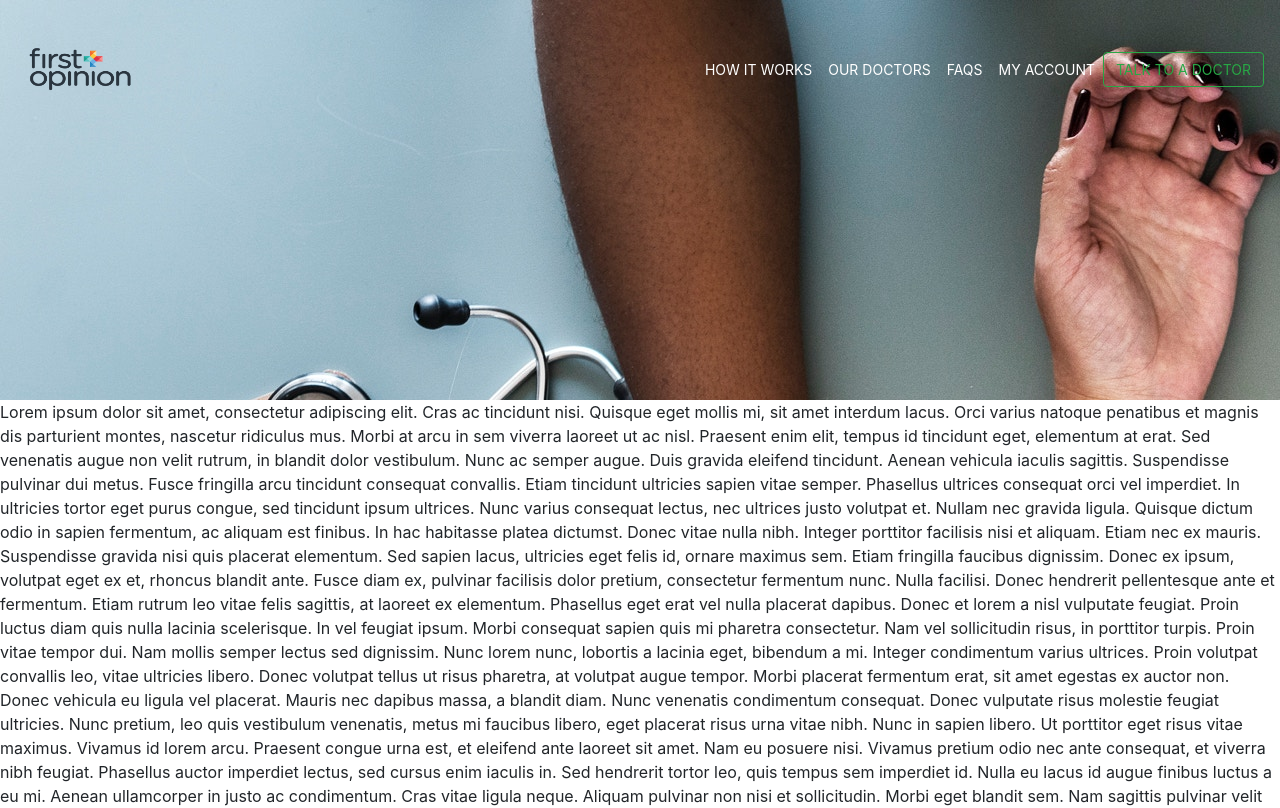
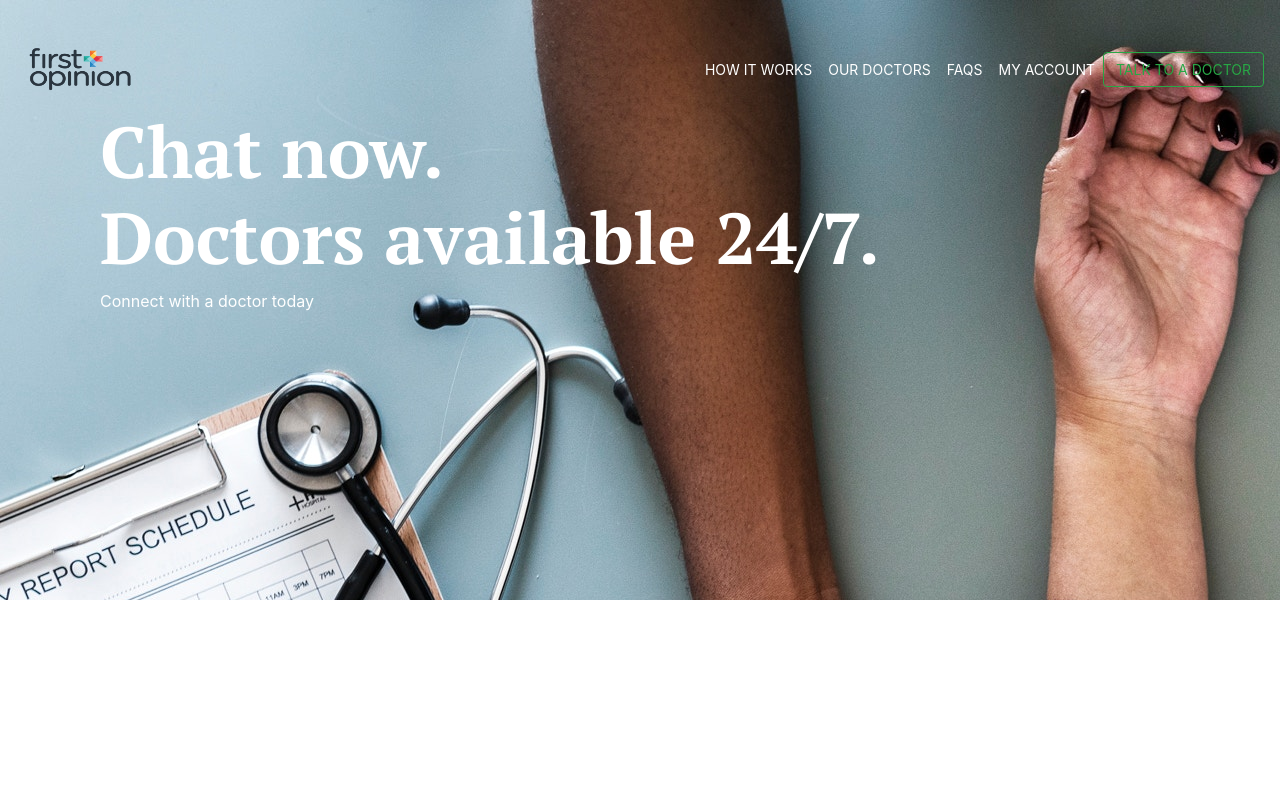
Before and after one commit to Gerardofer/curai, a React (Create React App) app in the folder refactoring/: page / in a window 1280 px wide. Shown: the top 808 px of the page. Built offline with nearby package versions, Linux system fonts and the light colour scheme.

Commit message:
refactors App component

```diff
--- a/refactoring/public/index.html
+++ b/refactoring/public/index.html
@@ -3,6 +3,7 @@
   <head>
     <meta charset="utf-8">
     <link rel="shortcut icon" href="%PUBLIC_URL%/favicon.ico">
+    <link href="https://fonts.googleapis.com/css?family=PT+Serif:700" rel="stylesheet">
     <meta name="viewport" content="width=device-width, initial-scale=1, shrink-to-fit=no">
     <meta name="theme-color" content="#000000">
     <!--
--- a/refactoring/src/App.js
+++ b/refactoring/src/App.js
@@ -1,83 +1,16 @@
 import React, { Component } from "react";
 import Navbar from "./components/Navbar/Navbar";
 import Header from "./components/Header/Header";
+import "./app.css";
 
 class App extends Component {
   render() {
     return (
-      <div className="App">
+      <div className="backgroun-image">
         <Navbar />
-        <Header />
-        <p>
-          Lorem ipsum dolor sit amet, consectetur adipiscing elit. Cras ac
-          tincidunt nisi. Quisque eget mollis mi, sit amet interdum lacus. Orci
-          varius natoque penatibus et magnis dis parturient montes, nascetur
-          ridiculus mus. Morbi at arcu in sem viverra laoreet ut ac nisl.
-          Praesent enim elit, tempus id tincidunt eget, elementum at erat. Sed
-          venenatis augue non velit rutrum, in blandit dolor vestibulum. Nunc ac
-          semper augue. Duis gravida eleifend tincidunt. Aenean vehicula iaculis
-          sagittis. Suspendisse pulvinar dui metus. Fusce fringilla arcu
-          tincidunt consequat convallis. Etiam tincidunt ultricies sapien vitae
-          semper. Phasellus ultrices consequat orci vel imperdiet. In ultricies
-          tortor eget purus congue, sed tincidunt ipsum ultrices. Nunc varius
-          consequat lectus, nec ultrices justo volutpat et. Nullam nec gravida
-          ligula. Quisque dictum odio in sapien fermentum, ac aliquam est
-          finibus. In hac habitasse platea dictumst. Donec vitae nulla nibh.
-          Integer porttitor facilisis nisi et aliquam. Etiam nec ex mauris.
-          Suspendisse gravida nisi quis placerat elementum. Sed sapien lacus,
-          ultricies eget felis id, ornare maximus sem. Etiam fringilla faucibus
-          dignissim. Donec ex ipsum, volutpat eget ex et, rhoncus blandit ante.
-          Fusce diam ex, pulvinar facilisis dolor pretium, consectetur fermentum
-          nunc. Nulla facilisi. Donec hendrerit pellentesque ante et fermentum.
-          Etiam rutrum leo vitae felis sagittis, at laoreet ex elementum.
-          Phasellus eget erat vel nulla placerat dapibus. Donec et lorem a nisl
-          vulputate feugiat. Proin luctus diam quis nulla lacinia scelerisque.
-          In vel feugiat ipsum. Morbi consequat sapien quis mi pharetra
-          consectetur. Nam vel sollicitudin risus, in porttitor turpis. Proin
-          vitae tempor dui. Nam mollis semper lectus sed dignissim. Nunc lorem
-          nunc, lobortis a lacinia eget, bibendum a mi. Integer condimentum
-          varius ultrices. Proin volutpat convallis leo, vitae ultricies libero.
-          Donec volutpat tellus ut risus pharetra, at volutpat augue tempor.
-          Morbi placerat fermentum erat, sit amet egestas ex auctor non. Donec
-          vehicula eu ligula vel placerat. Mauris nec dapibus massa, a blandit
-          diam. Nunc venenatis condimentum consequat. Donec vulputate risus
-          molestie feugiat ultricies. Nunc pretium, leo quis vestibulum
-          venenatis, metus mi faucibus libero, eget placerat risus urna vitae
-          nibh. Nunc in sapien libero. Ut porttitor eget risus vitae maximus.
-          Vivamus id lorem arcu. Praesent congue urna est, et eleifend ante
-          laoreet sit amet. Nam eu posuere nisi. Vivamus pretium odio nec ante
-          consequat, et viverra nibh feugiat. Phasellus auctor imperdiet lectus,
-          sed cursus enim iaculis in. Sed hendrerit tortor leo, quis tempus sem
-          imperdiet id. Nulla eu lacus id augue finibus luctus a eu mi. Aenean
-          ullamcorper in justo ac condimentum. Cras vitae ligula neque. Aliquam
-          pulvinar non nisi et sollicitudin. Morbi eget blandit sem. Nam
-          sagittis pulvinar velit id aliquam. Nam ipsum tortor, viverra eget
-          dapibus non, fermentum vel lorem. Vestibulum ac dolor diam. Nunc ac
-          nisi et nunc eleifend viverra at maximus enim. Aenean volutpat enim at
-          magna gravida viverra. Integer ex massa, viverra sed ultrices quis,
-          euismod ut urna. Phasellus quis mi sit amet risus posuere mattis. Nunc
-          nec efficitur lectus. Nunc tempor orci vel tellus volutpat venenatis.
-          Phasellus ipsum massa, faucibus sit amet viverra vitae, posuere at ex.
-          Pellentesque vitae erat id felis feugiat tincidunt. Nunc gravida,
-          felis vel dapibus euismod, est urna blandit mauris, vitae pharetra
-          justo tortor ac justo. Nunc ultrices nunc sit amet blandit porta. Sed
-          ut urna at ipsum faucibus placerat accumsan nec massa. Suspendisse ac
-          metus sed turpis hendrerit finibus. Vestibulum venenatis ac nisl a
-          congue. In hac habitasse platea dictumst. Nulla fringilla facilisis
-          venenatis. Ut eros mi, auctor et tellus non, ornare finibus mauris.
-          Fusce molestie consequat ipsum, sit amet luctus orci ultricies sit
-          amet. Class aptent taciti sociosqu ad litora torquent per conubia
-          nostra, per inceptos himenaeos. Mauris ut nibh ac magna ultrices
-          ullamcorper. Morbi neque libero, ornare et ante et, accumsan ultrices
-          ante. Sed porta placerat lorem. Quisque elementum scelerisque nunc.
-          Integer ut sagittis nibh. Nam tempor, magna quis iaculis ultrices,
-          felis lorem feugiat massa, ac hendrerit lacus dolor sit amet enim. In
-          pretium egestas felis vitae sodales. Curabitur interdum sodales eros,
-          ac pellentesque sapien viverra at. Cras in turpis eros. Integer
-          faucibus fermentum felis, eu malesuada sapien hendrerit a. Aenean
-          fermentum odio ut lorem faucibus, sit amet ullamcorper arcu efficitur.
-          Curabitur fringilla vitae diam eget rutrum.
-        </p>
+        <div className="container">
+          <Header />
+        </div>
       </div>
     );
   }
--- /dev/null
+++ b/refactoring/src/app.css
@@ -0,0 +1,6 @@
+.backgroun-image {
+    background-image: url("./images/background-1.jpg");
+    /*display: inline-block;*/
+    max-width: 100%;
+    height: 600px;
+}
--- a/refactoring/src/components/Header/Header.js
+++ b/refactoring/src/components/Header/Header.js
@@ -4,7 +4,14 @@ import "./header.css";
 const Header = () => {
   return (
     <div className="header">
-
+      <div className="container">
+        <h1 className="opening-header body-text">
+          Chat now.
+          <br />
+          Doctors available 24/7.
+        </h1>
+        <p className=" body-text">Connect with a doctor today</p>
+      </div>
     </div>
   );
 };
--- a/refactoring/src/components/Header/header.css
+++ b/refactoring/src/components/Header/header.css
@@ -1,10 +1,10 @@
-.header {
-    background-image: url("../../images/background-1.jpg");
-    /*display: inline-block;*/
-    max-width: 100%;
-    height: 400px;
+.opening-header {
+    font-family: 'PT Serif', serif;
+    font-weight: bold;
+    font-size: 4.5rem;
+    padding-top: 10%;
 }
 
-/*#main-header {*/
-/*  margin-top: 10%;*/
-/*}*/
+.body-text{
+    color: white;
+}
```
